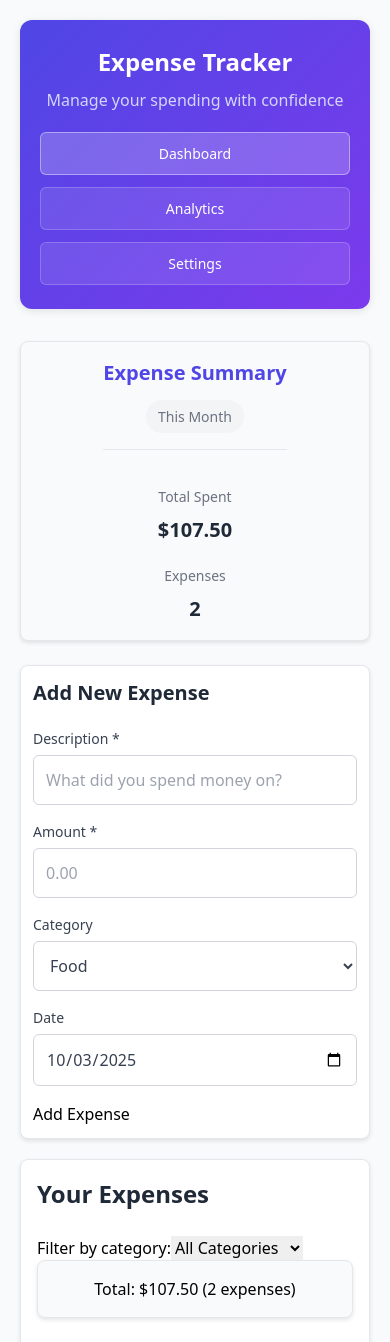
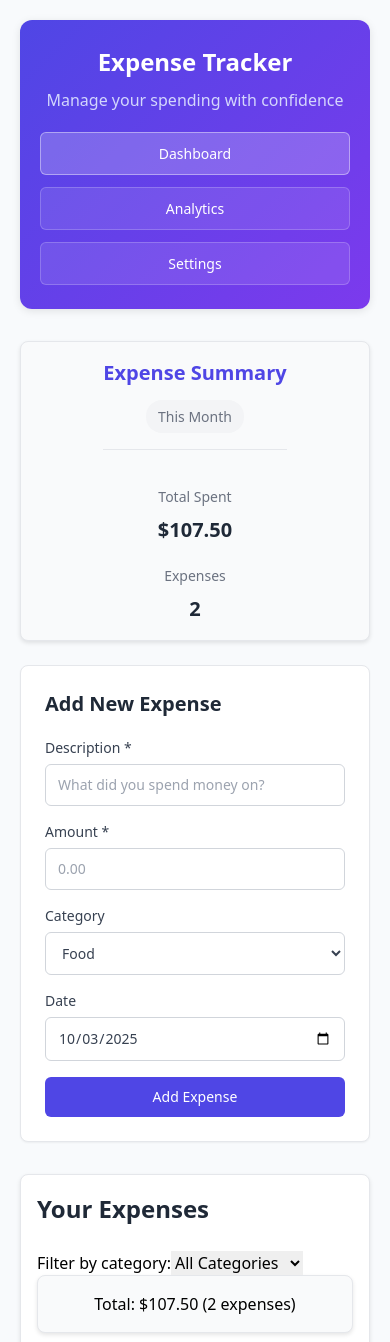
Before and after one commit to zhu0lin/expense-tracker, a React (Vite) app: page / in a window 390 px wide. Shown: the top 1342 px of the page. Built offline with nearby package versions, Linux system fonts and the light colour scheme.

Commit message:
style: transform ExpenseForm to Tailwind utilities

```diff
--- a/src/components/ExpenseForm/ExpenseForm.css
+++ /dev/null
@@ -1,151 +0,0 @@
-/* src/components/ExpenseForm/ExpenseForm.css */
-.expense-form {
-  background: white;
-  border-radius: 8px;
-  padding: 24px;
-  margin-bottom: 32px;
-  box-shadow: 0 2px 4px rgba(0, 0, 0, 0.1);
-  border: 1px solid #E5E7EB;
-}
-
-.expense-form h3 {
-  font-size: 20px;
-  font-weight: bold;
-  color: #1F2937;
-  margin: 0 0 20px 0;
-}
-
-.form-group {
-  margin-bottom: 16px;
-}
-
-.form-group label {
-  display: block;
-  font-size: 14px;
-  font-weight: 500;
-  color: #374151;
-  margin-bottom: 6px;
-}
-
-.form-group input,
-.form-group select {
-  width: 100%;
-  padding: 10px 12px;
-  border: 1px solid #D1D5DB;
-  border-radius: 6px;
-  font-size: 14px;
-  background: white;
-  color: #374151;
-  transition: border-color 0.2s, box-shadow 0.2s;
-  box-sizing: border-box;
-}
-
-.form-group input:hover,
-.form-group select:hover {
-  border-color: #4F46E5;
-}
-
-.form-group input:focus,
-.form-group select:focus {
-  outline: none;
-  border-color: #4F46E5;
-  box-shadow: 0 0 0 3px rgba(79, 70, 229, 0.1);
-}
-
-.form-group input::placeholder {
-  color: #9CA3AF;
-}
-
-.form-actions {
-  display: flex;
-  gap: 12px;
-  margin-top: 24px;
-}
-
-.btn {
-  padding: 10px 16px;
-  border-radius: 6px;
-  font-size: 14px;
-  font-weight: 500;
-  cursor: pointer;
-  transition: all 0.2s;
-  border: 1px solid;
-  display: inline-flex;
-  align-items: center;
-  justify-content: center;
-  min-width: 80px;
-}
-
-.btn-primary {
-  background: #4F46E5;
-  color: white;
-  border-color: #4F46E5;
-}
-
-.btn-primary:hover {
-  background: #4338CA;
-  border-color: #4338CA;
-  transform: translateY(-1px);
-}
-
-.btn-secondary {
-  background: white;
-  color: #374151;
-  border-color: #D1D5DB;
-}
-
-.btn-secondary:hover {
-  background: #F9FAFB;
-  border-color: #9CA3AF;
-}
-
-.btn:disabled {
-  opacity: 0.5;
-  cursor: not-allowed;
-  transform: none;
-}
-
-.btn:disabled:hover {
-  transform: none;
-}
-
-/* Form validation styles */
-.form-group.error input,
-.form-group.error select {
-  border-color: #EF4444;
-  box-shadow: 0 0 0 3px rgba(239, 68, 68, 0.1);
-}
-
-.form-error {
-  color: #EF4444;
-  font-size: 12px;
-  margin-top: 4px;
-}
-
-/* Mobile responsiveness */
-@media (max-width: 768px) {
-  .expense-form {
-    padding: 16px;
-    margin-bottom: 20px;
-  }
-
-  .form-actions {
-    flex-direction: column;
-  }
-
-  .btn {
-    width: 100%;
-  }
-}
-
-@media (max-width: 480px) {
-  .expense-form {
-    padding: 12px;
-  }
-
-  .form-group input,
-  .form-group select {
-    padding: 12px;
-    font-size: 16px; /* Prevent zoom on iOS */
-  }
-}
--- a/src/components/ExpenseForm/ExpenseForm.tsx
+++ b/src/components/ExpenseForm/ExpenseForm.tsx
@@ -1,6 +1,5 @@
 // src/components/ExpenseForm/ExpenseForm.tsx
 import React, { useState } from 'react';
-import './ExpenseForm.css';
 
 // Form data interface
 interface ExpenseFormData {
@@ -84,11 +83,11 @@ const ExpenseForm: React.FC<ExpenseFormProps> = ({ onSubmit }) => {
     };
 
     return (
-        <form className="expense-form" onSubmit={handleSubmit}>
-            <h3>Add New Expense</h3>
+        <form className="bg-white rounded-lg p-6 mb-8 shadow-sm border border-gray-200" onSubmit={handleSubmit}>
+            <h3 className="text-xl font-bold text-gray-800 mb-5">Add New Expense</h3>
 
-            <div className="form-group">
-                <label htmlFor="description">Description *</label>
+            <div className="mb-4">
+                <label htmlFor="description" className="block text-sm font-medium text-gray-700 mb-1.5">Description *</label>
                 <input
                     type="text"
                     id="description"
@@ -96,13 +95,14 @@ const ExpenseForm: React.FC<ExpenseFormProps> = ({ onSubmit }) => {
                     value={formData.description}
                     onChange={handleInputChange}
                     placeholder="What did you spend money on?"
+                    className="w-full px-3 py-2.5 border border-gray-300 rounded-md text-sm bg-white text-gray-700 transition-colors hover:border-indigo-600 focus:outline-none focus:border-indigo-600 focus:ring-3 focus:ring-indigo-100 placeholder:text-gray-400"
                     required
                 />
             </div>
 
-            <div className="form-row">
-                <div className="form-group">
-                    <label htmlFor="amount">Amount *</label>
+            <div className="grid grid-cols-1 md:grid-cols-2 gap-4 mb-4">
+                <div>
+                    <label htmlFor="amount" className="block text-sm font-medium text-gray-700 mb-1.5">Amount *</label>
                     <input
                         type="number"
                         id="amount"
@@ -112,17 +112,19 @@ const ExpenseForm: React.FC<ExpenseFormProps> = ({ onSubmit }) => {
                         placeholder="0.00"
                         step="0.01"
                         min="0"
+                        className="w-full px-3 py-2.5 border border-gray-300 rounded-md text-sm bg-white text-gray-700 transition-colors hover:border-indigo-600 focus:outline-none focus:border-indigo-600 focus:ring-3 focus:ring-indigo-100"
                         required
                     />
                 </div>
 
-                <div className="form-group">
-                    <label htmlFor="category">Category</label>
+                <div>
+                    <label htmlFor="category" className="block text-sm font-medium text-gray-700 mb-1.5">Category</label>
                     <select
                         id="category"
                         name="category"
                         value={formData.category}
                         onChange={handleInputChange}
+                        className="w-full px-3 py-2.5 border border-gray-300 rounded-md text-sm bg-white text-gray-700 transition-colors hover:border-indigo-600 focus:outline-none focus:border-indigo-600 focus:ring-3 focus:ring-indigo-100"
                     >
                         <option value="Food">Food</option>
                         <option value="Transportation">Transportation</option>
@@ -133,19 +135,23 @@ const ExpenseForm: React.FC<ExpenseFormProps> = ({ onSubmit }) => {
                 </div>
             </div>
 
-            <div className="form-group">
-                <label htmlFor="date">Date</label>
+            <div className="mb-4">
+                <label htmlFor="date" className="block text-sm font-medium text-gray-700 mb-1.5">Date</label>
                 <input
                     type="date"
                     id="date"
                     name="date"
                     value={formData.date}
                     onChange={handleInputChange}
+                    className="w-full px-3 py-2.5 border border-gray-300 rounded-md text-sm bg-white text-gray-700 transition-colors hover:border-indigo-600 focus:outline-none focus:border-indigo-600 focus:ring-3 focus:ring-indigo-100"
                     required
                 />
             </div>
 
-            <button type="submit" className="submit-button">
+            <button
+                type="submit"
+                className="w-full px-4 py-2.5 bg-indigo-600 text-white font-medium text-sm rounded-md hover:bg-indigo-700 hover:-translate-y-0.5 transition-all duration-200 focus:outline-none focus:ring-3 focus:ring-indigo-100 disabled:opacity-50 disabled:cursor-not-allowed disabled:transform-none"
+            >
                 Add Expense
             </button>
         </form>
```
